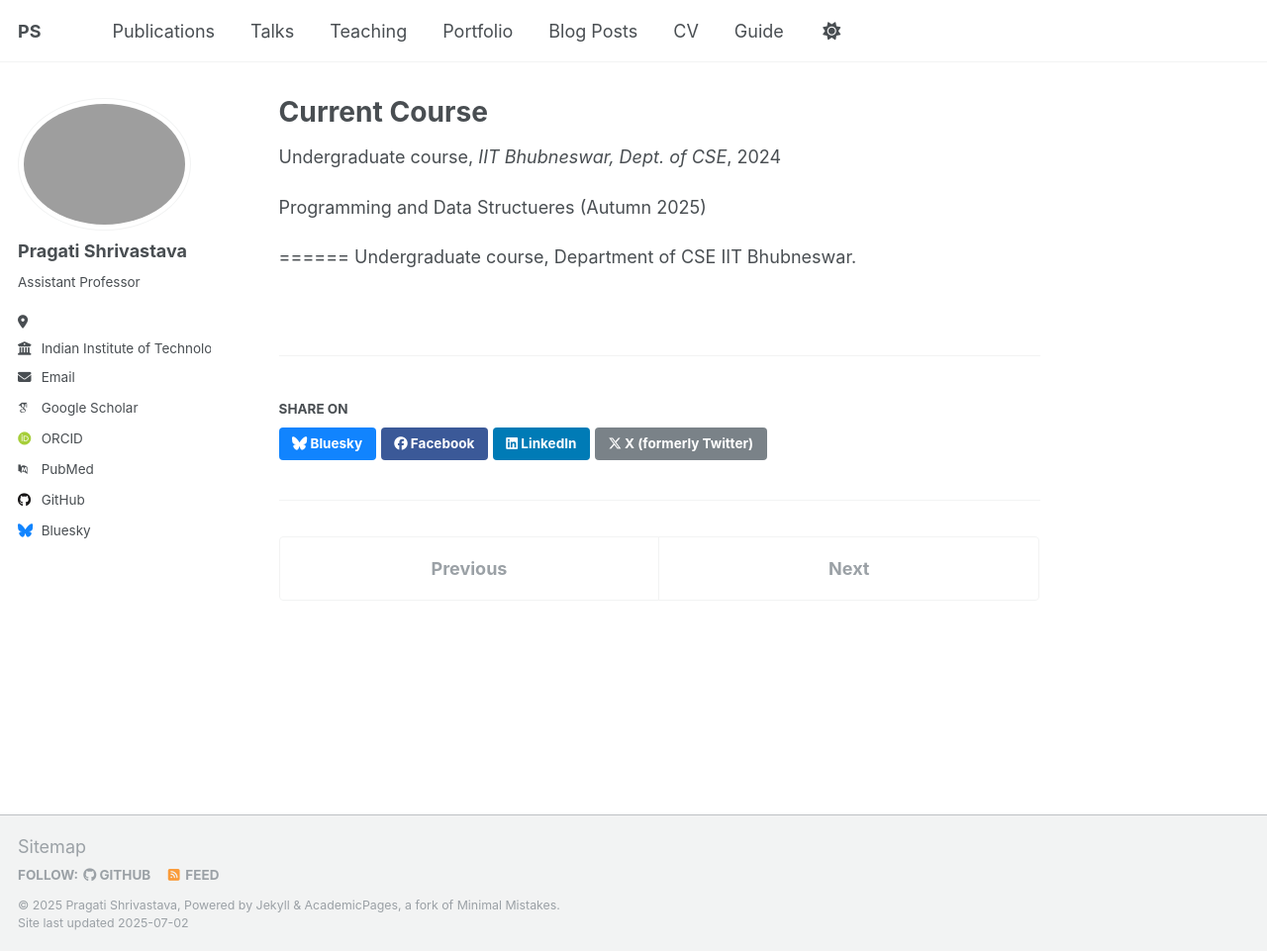
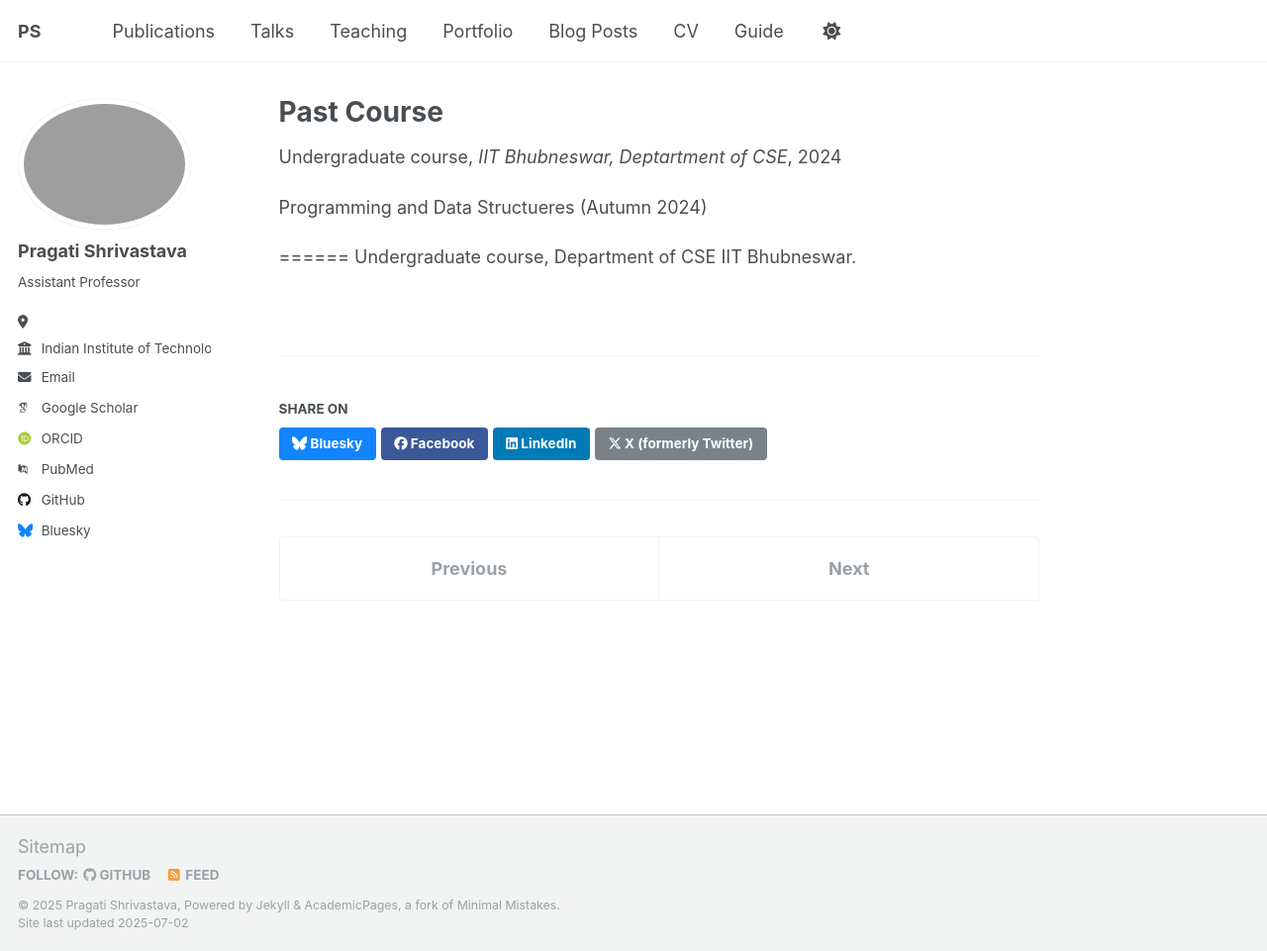
Before and after one commit to PragatiShrivastava/PragatiShrivastava.github.io, a Jekyll site: the page built from _teaching/2015-spring-teaching-2.md, in a window 1280 px wide and 961 px high. Shown: the whole window at 99% size. Built offline with Jekyll 4.4.1, drawn with Linux system fonts in a browser that asks for light colours; some web fonts are replaced; a script that is not in the unit is left out.

Commit message:
Update 2015-spring-teaching-2.md

```diff
--- a/_teaching/2015-spring-teaching-2.md
+++ b/_teaching/2015-spring-teaching-2.md
@@ -1,14 +1,14 @@
 ---
-title: "Current Course"
+title: "Past Course"
 collection: teaching
 type: "Undergraduate course"
-permalink: /teaching/2015-spring-teaching-1
-venue: "IIT Bhubneswar, Dept. of CSE"
+permalink: /teaching/2024-autumn-teaching-1
+venue: "IIT Bhubneswar, Deptartment of CSE"
 date: 2024-08-01
-location: "City, Country"
+location: "Bhubaneswar, India"
 ---
 
-Programming and Data Structueres (Autumn 2025)
+Programming and Data Structueres (Autumn 2024)
 
 
 ======
```
